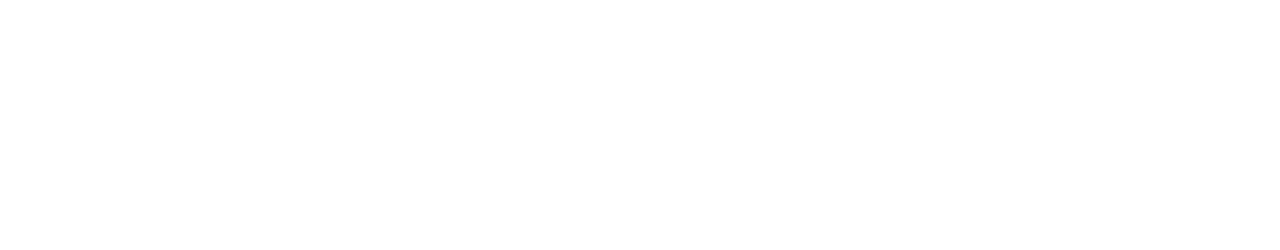
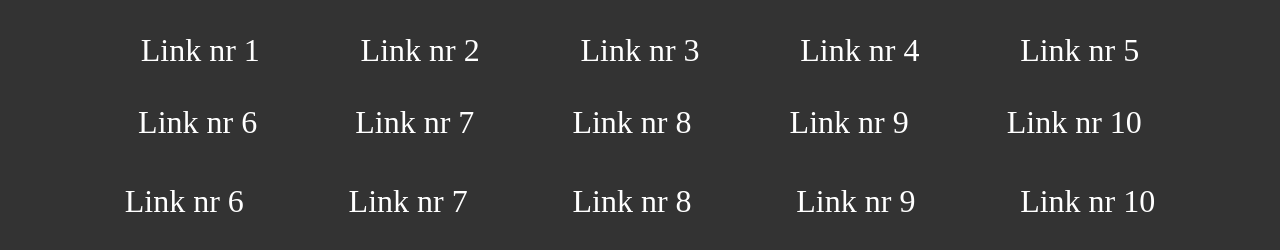
Before and after one commit to Bartek0074/LinkStylistApp, a plain HTML site: page links/index.html in a window 1280 px wide. Drawn offline with Linux system fonts and the light colour scheme.

Commit message:
added link lib

```diff
--- a/links/index.html
+++ b/links/index.html
@@ -1,15 +1,38 @@
 <!DOCTYPE html>
-<html lang="en">
+<html lang="pl">
 
 <head>
     <meta charset="UTF-8">
     <meta http-equiv="X-UA-Compatible" content="IE=edge">
     <meta name="viewport" content="width=device-width, initial-scale=1.0">
-    <title>Document</title>
+    <title>links</title>
+    <link rel="stylesheet" href="style.css">
 </head>
 
 <body>
-
+    <div class="wrapper">
+        <nav class="nav nav-one">
+            <a href="#" class="link link-one">Link nr 1</a>
+            <a href="#" class="link link-two">Link nr 2</a>
+            <a href="#" class="link link-three">Link nr 3</a>
+            <a href="#" class="link link-four">Link nr 4</a>
+            <a href="#" class="link link-five">Link nr 5</a>
+        </nav>
+        <nav class="nav nav-two">
+            <a href="#" class="link link-one">Link nr 6</a>
+            <a href="#" class="link link-two">Link nr 7</a>
+            <a href="#" class="link link-three">Link nr 8</a>
+            <a href="#" class="link link-four">Link nr 9</a>
+            <a href="#" class="link link-five">Link nr 10</a>
+        </nav>
+        <nav class="nav nav-three">
+            <a href="#" class="link link-one">Link nr 6</a>
+            <a href="#" class="link link-two">Link nr 7</a>
+            <a href="#" class="link link-three">Link nr 8</a>
+            <a href="#" class="link link-four">Link nr 9</a>
+            <a href="#" class="link link-five">Link nr 10</a>
+        </nav>
+    </div>
 </body>
 
 </html>
--- /dev/null
+++ b/links/style.css
@@ -0,0 +1,215 @@
+:root {
+    --mainColor: gold;
+}
+
+* {
+    box-sizing: border-box;
+    margin: 0;
+    padding: 0;
+}
+
+html {
+    font-size: 62.5%;
+}
+
+body {
+    font-size: 1.6rem;
+    background-color: #333;
+}
+
+.wrapper {
+    margin: 0 auto;
+    width: 100%;
+    max-width: 1200px;
+}
+
+.nav {
+    /* background-color: #444; */
+    margin: 2em;
+    display: flex;
+    justify-content: space-evenly;
+}
+
+.link {
+    position: relative;
+    font-size: 3.2rem;
+    margin: 0 1em;
+    text-decoration: none;
+    color: white;
+}
+
+.link,
+.link::after,
+.link::before {
+    transition: .3s;
+}
+
+
+/* NAV1 LINK1 */
+
+.nav-one .link-one:hover {
+    color: var(--mainColor);
+}
+
+
+/* NAV1 LINK2 */
+
+.nav-one .link-two {
+    border-bottom: 3px solid transparent;
+}
+
+.nav-one .link-two:hover {
+    border-bottom-color: var(--mainColor);
+    color: var(--mainColor);
+}
+
+
+/* NAV1 LINK3 */
+
+.nav-one .link-three {
+    border-bottom: 3px solid transparent;
+}
+
+.nav-one .link-three:hover {
+    border-bottom-color: var(--mainColor);
+}
+
+
+/* NAV1 LINK4 */
+
+.nav-one .link-four::before {
+    content: '';
+    position: absolute;
+    left: 0;
+    bottom: 0;
+    width: 100%;
+    transform: scaleX(0);
+    height: 3px;
+    background-color: var(--mainColor);
+}
+
+.nav-one .link-four:hover::before {
+    transform: scaleX(1);
+}
+
+
+/* NAV1 LINK5 */
+
+.nav-one .link-five::before,
+.nav-one .link-five::after {
+    content: '';
+    position: absolute;
+    bottom: 0;
+    height: 3px;
+    width: 50%;
+    transform: scaleX(0);
+    background-color: var(--mainColor);
+    transition: transform .3s;
+}
+
+.nav-one .link-five::before {
+    left: 0;
+    transform-origin: left;
+}
+
+.nav-one .link-five::after {
+    right: 0;
+    transform-origin: right;
+}
+
+.nav-one .link-five:hover::before {
+    transform: scaleX(1);
+    transform-origin: right;
+}
+
+.nav-one .link-five:hover::after {
+    transform: scaleX(1);
+    transform-origin: left;
+}
+
+
+/* NAV2 LINK1 */
+
+.nav-two .link-one::before,
+.nav-two .link-one::after {
+    content: '';
+    position: absolute;
+    bottom: 0;
+    height: 3px;
+    width: 50%;
+    transform: scaleX(0);
+    background-color: var(--mainColor);
+    transition: transform .3s;
+}
+
+.nav-two .link-one::before {
+    left: 0;
+    transform-origin: right;
+}
+
+.nav-two .link-one::after {
+    right: 0;
+    transform-origin: left;
+}
+
+.nav-two .link-one:hover::before {
+    transform: scaleX(1);
+    transform-origin: left;
+}
+
+.nav-two .link-one:hover::after {
+    transform: scaleX(1);
+    transform-origin: right;
+}
+
+
+/* NAV2 LINK2 */
+
+.nav-two .link-two::before {
+    content: '';
+    position: absolute;
+    left: 0;
+    bottom: 0;
+    width: 100%;
+    transform: scaleX(0);
+    transform-origin: left;
+    height: 3px;
+    background-color: var(--mainColor);
+}
+
+.nav-two .link-two:hover::before {
+    transform: scaleX(1);
+}
+
+
+/* NAV2 LINK3 */
+
+.nav-two .link-three::before {
+    content: '';
+    position: absolute;
+    left: 0;
+    bottom: 0;
+    width: 100%;
+    transform: scaleX(0);
+    transform-origin: right;
+    height: 3px;
+    background-color: var(--mainColor);
+    transition: transform .3s ease-in;
+}
+
+.nav-two .link-three:hover::before {
+    transform: scaleX(1);
+    transform-origin: left;
+}
+
+
+/* NAV3 LINK1 */
+
+.nav-three .link {
+    padding: 10px 20px;
+}
+
+.nav-three .link-one:hover {
+    background-color: white;
+    color: #333;
+}
```
